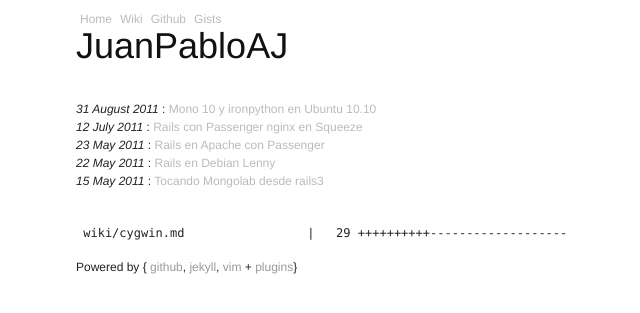
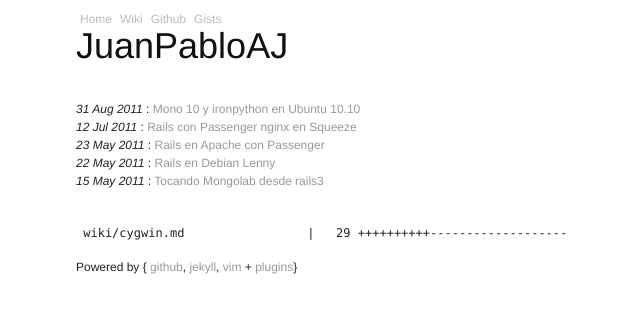
Before and after one commit to juanpabloaj/juanpabloaj.github.com, a Jekyll site: the page built from index.html, in a window 1280 px wide. Shown: the top 313 px of the page, without its empty margins (89-729 px from the left). Built offline with Jekyll 4.4.1, drawn with Linux system fonts in a browser that asks for light colours; Markdown is read by kramdown in place of the engine named in the settings.

Commit message:
css : enlaceGris:hover ; date_to_string

```diff
--- a/css/style.css
+++ b/css/style.css
@@ -3,6 +3,7 @@
 #cuello div {float:left;margin:10px 4px 0px 4px;}
 #cuello div a {text-decoration:none;color:#bbb;}
 .enlaceGris a {text-decoration:none;color:#999;}
+.enlaceGris a:hover {text-decoration:none;color:#777;}
 /* sobreescribir Blueprint */
 .highlight {background:none;}
 pre, code {line-height:1.2;}
--- a/index.html
+++ b/index.html
@@ -4,8 +4,8 @@ title : JuanPabloAJ
 ---
 <br/>
 {% for post in site.posts limits:5 %}
-	<div class="postEnlace">
-		<em>{{ post.date | date_to_long_string }}</em> : <a href="{{ post.url }}">{{ post.title }}</a>
+	<div class="enlaceGris">
+		<em>{{ post.date | date_to_string }}</em> : <a href="{{ post.url }}">{{ post.title }}</a>
 	</div>
 {% endfor %}
 
```
